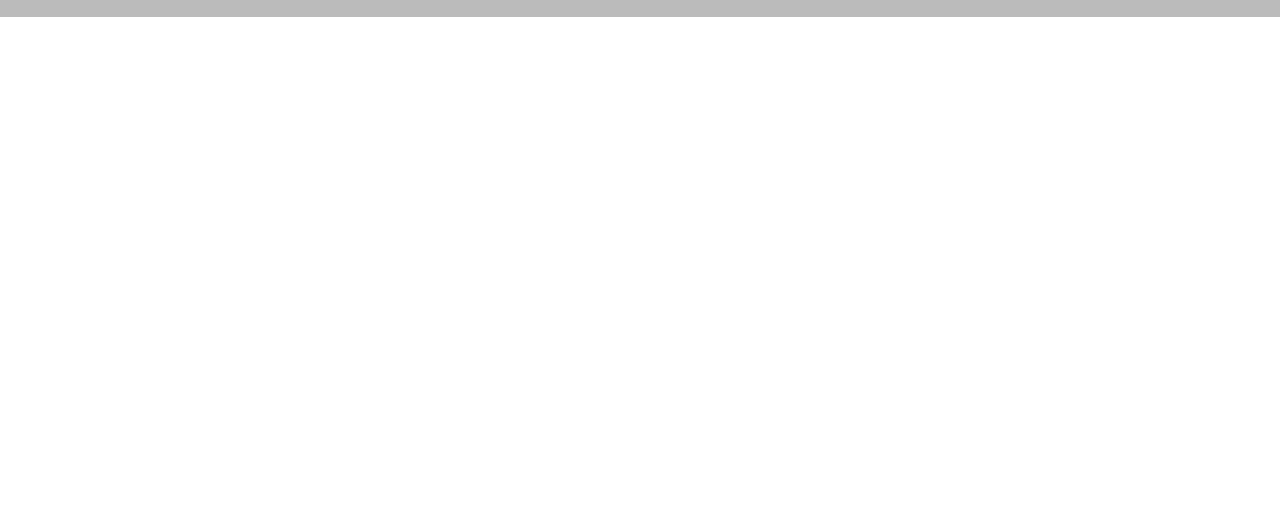
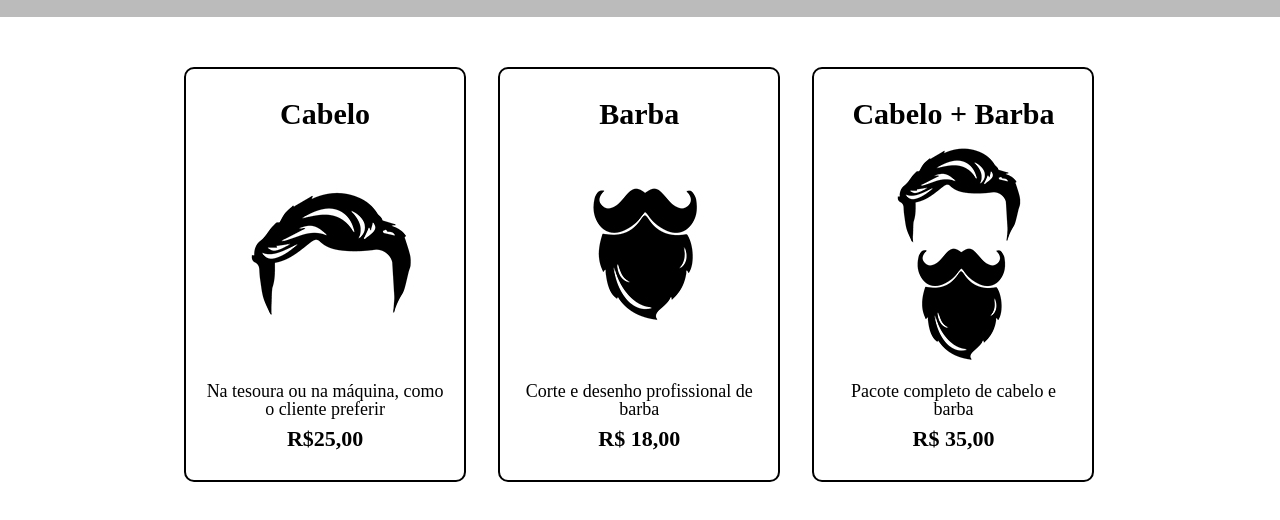
Before and after one commit to claudio-sr/Barbearia, a plain HTML site: page produtos.html in a window 1280 px wide. Shown: the part 276-796 px from the top of the page. Drawn offline with Linux system fonts and the light colour scheme.

Commit message:
Conteúdo principal de Produtos

```diff
--- a/css/produtos.css
+++ b/css/produtos.css
@@ -27,3 +27,36 @@ nav a {
     font-size: 22px;
     text-decoration: none;
 }
+
+.produtos {
+    width: 940px;
+    margin: 0 auto;
+    padding: 50px 0;
+}
+
+.produtos li {
+    display: inline-block;
+    text-align: center;
+    width: 30%;
+    vertical-align: top;
+    margin: 0 1.5%;
+    padding: 30px 20px;
+    box-sizing: border-box;
+    border: #000 2px solid;
+    border-radius: 10px;
+}
+
+.produtos h2 {
+    font-size: 30px;
+    font-weight: bold;
+}
+
+.produto-preco {
+    font-size: 22px;
+    font-weight: bold;
+    margin-top: 10px;
+}
+
+.produto-descricao {
+    font-size: 18px;
+}
--- a/produtos.html
+++ b/produtos.html
@@ -22,6 +22,27 @@
         </div>
     </header>
 
-
+    <main>
+        <ul class="produtos">
+            <li>
+                <h2>Cabelo</h2>
+                <img src="img/imagens/cabelo.jpg" alt="cabelo">
+                <p class="produto-descricao">Na tesoura ou na máquina, como o cliente preferir</p>
+                <p class="produto-preco">R$25,00</p>
+            </li>
+            <li>
+                <h2>Barba</h2>
+                <img src="img/imagens/barba.jpg" alt="barba">
+                <p class="produto-descricao">Corte e desenho profissional de barba</p>
+                <p class="produto-preco">R$ 18,00</p>
+            </li>
+            <li>
+                <h2>Cabelo + Barba</h2>
+                <img src="img/imagens/cabelo+barba.jpg" alt="cabelo + barba">
+                <p class="produto-descricao">Pacote completo de cabelo e barba</p>
+                <p class="produto-preco">R$ 35,00</p>
+            </li>
+        </ul>
+    </main>
 </body>
 </html>
```
